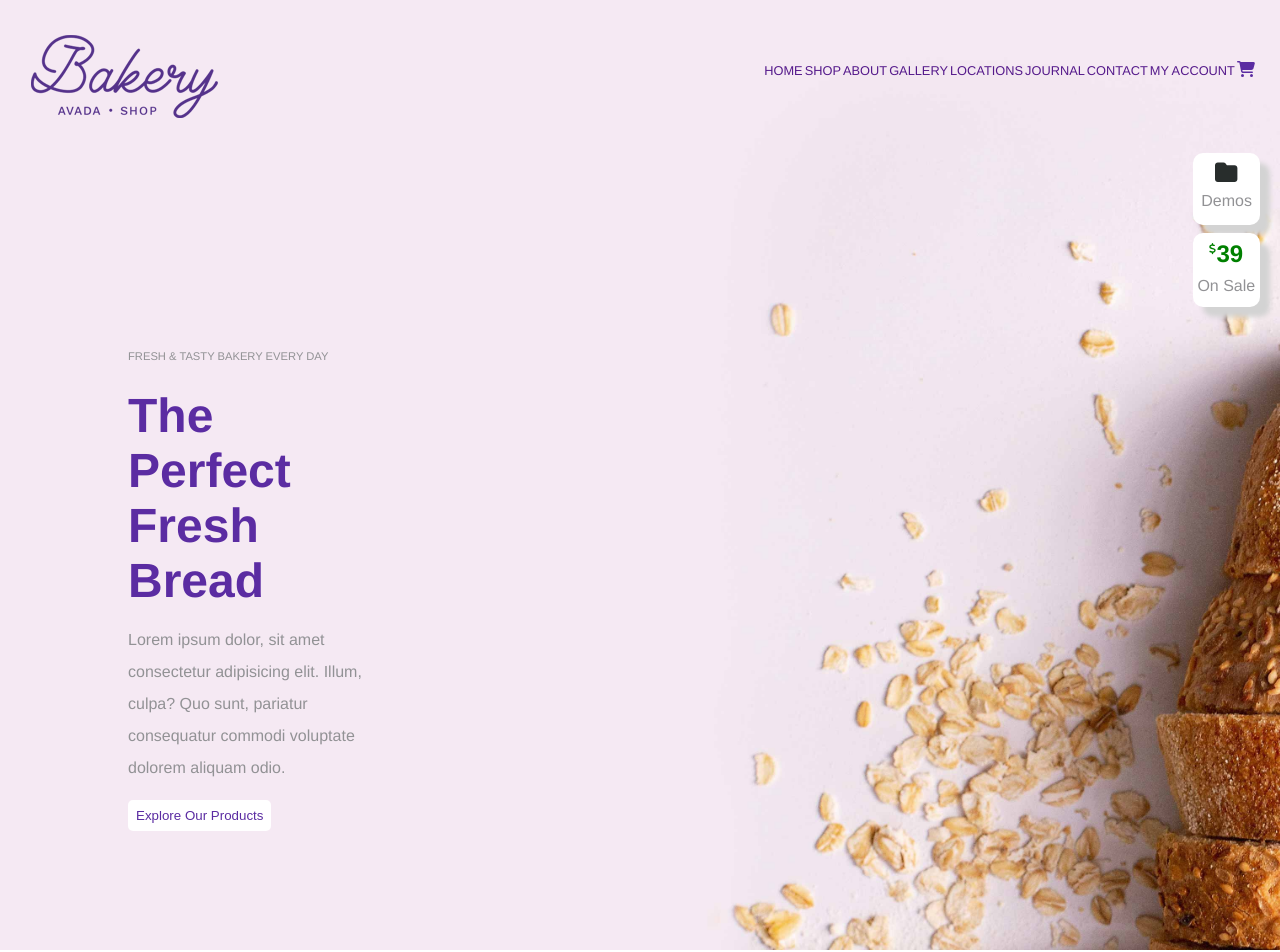
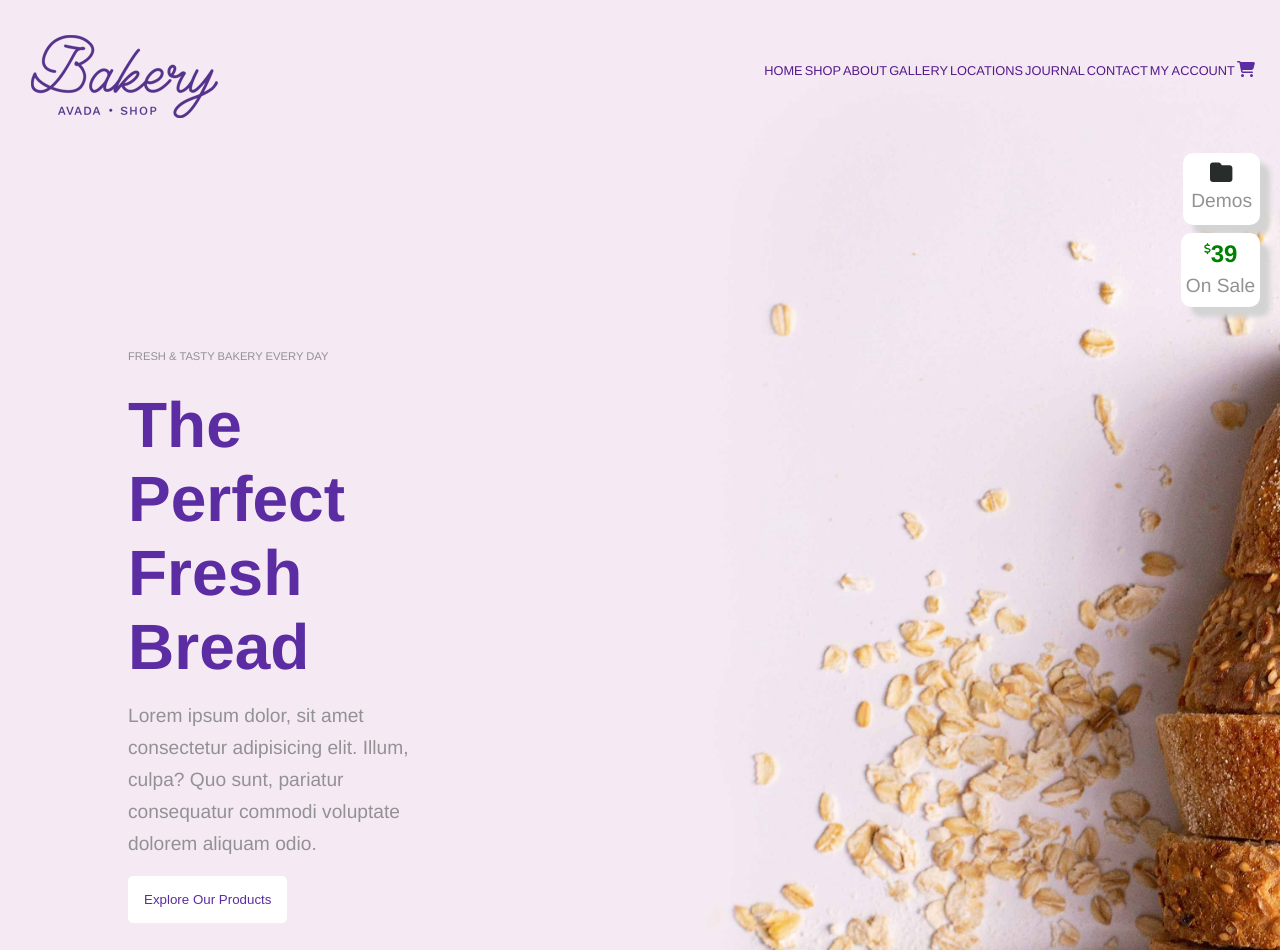
Before and after one commit to GianlucaSirianni/proj-html-vuejs, a Vue app: page / in a window 1280 px wide. Shown: the top 952 px of the page. Built offline with nearby package versions, Linux system fonts and the light colour scheme.

Commit message:
jumbo misure

```diff
--- a/src/components/Header/JumboTron.vue
+++ b/src/components/Header/JumboTron.vue
@@ -39,7 +39,7 @@
 }
 
 .jumboInside{
-    width: 25%;
+    width: 30%;
     padding: 2rem;
     margin-left: 4rem;
 }
@@ -100,10 +100,11 @@ span{
 p{
     color: #929295;
     line-height: 2rem;
+    font-size: 1.2rem;
 }
 
 h1{
-    font-size: 3rem;
+    font-size: 4rem;
     margin-top: 1rem;
     margin-bottom: 1rem;
     color: #5b2ca2;
@@ -115,7 +116,7 @@ h1{
 
 button{
     margin-top: 1rem;
-    padding: 0.5rem;
+    padding: 1rem;
     color: #5b2ca2;
     border-color: white;
     background-color: white;
```
